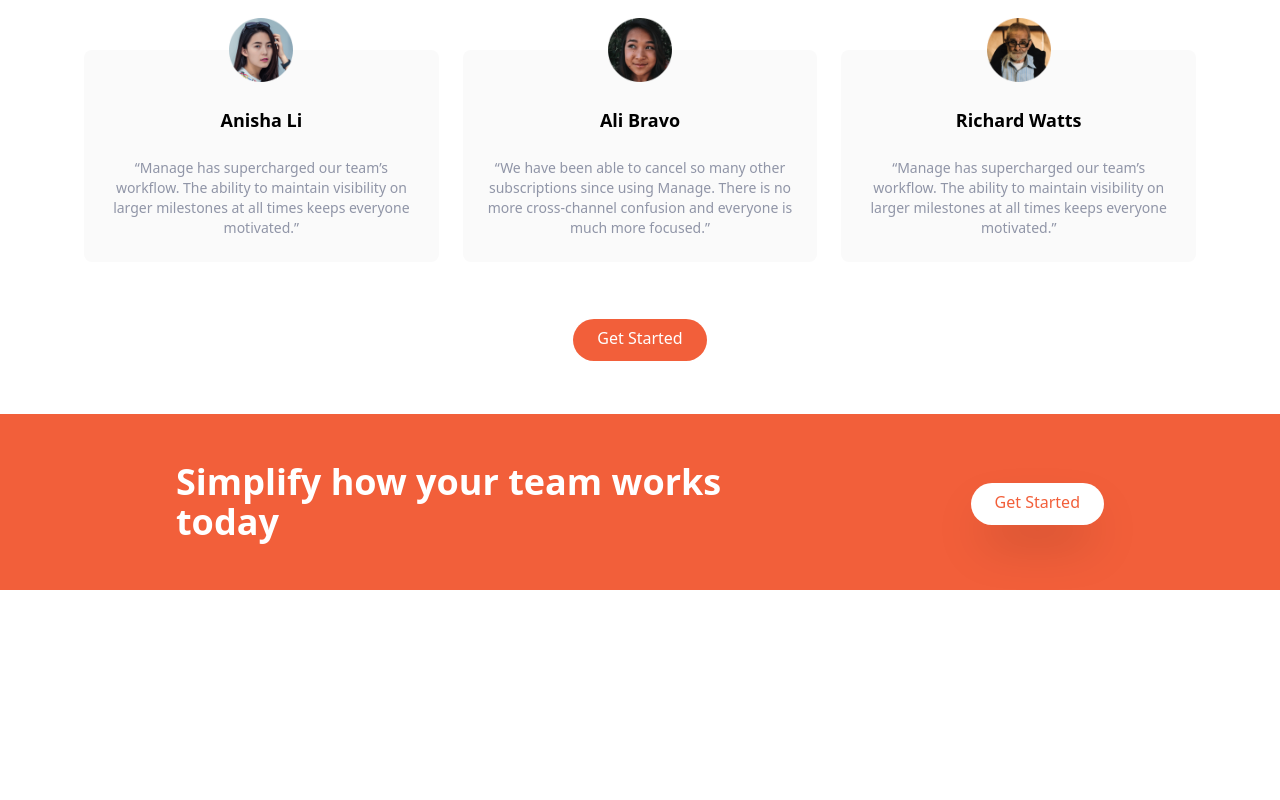
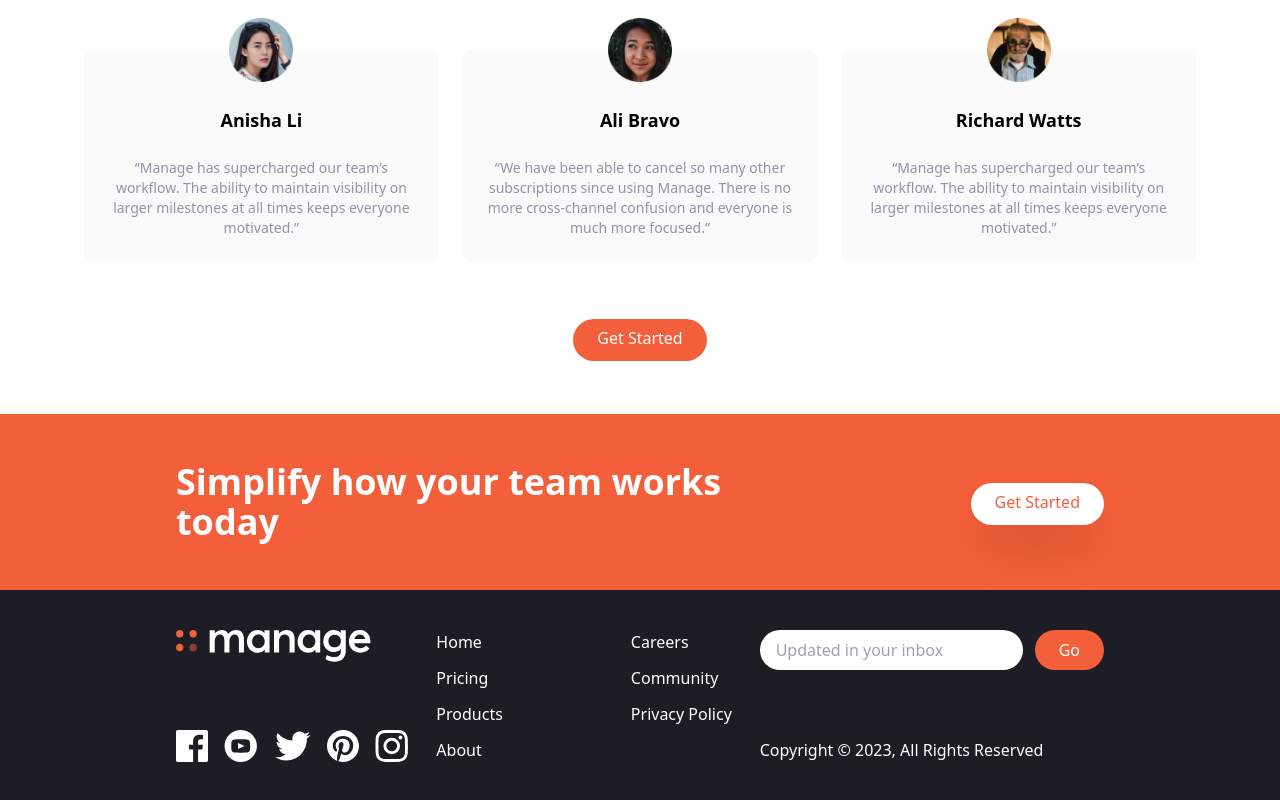
Before and after one commit to chopsqd/tailwind-practice, a React (Create React App) app: page / in a window 1280 px wide. Shown: the part 1306-2106 px from the top of the page. Before the commit the page ends 1896 px from the top, so only its background shows below. Built offline with nearby package versions, Linux system fonts and the light colour scheme; the HTML template or start-up script is replaced by a standard one.

Commit message:
Finished with the footer

```diff
--- a/src/App.js
+++ b/src/App.js
@@ -191,6 +191,68 @@ const App = () => {
                     </div>
                 </div>
             </section>
+
+            <footer className="bg-veryDarkBlue">
+                <div className="container flex flex-col-reverse justify-between px-6 py-10 mx-auto space-y-8 md:flex-row md:space-y-0">
+                    <div className="flex flex-col-reverse items-center justify-between space-y-12 md:flex-col md:space-y-0 md:items-start">
+                        <div className="mx-auto my-6 text-center text-white md:hidden">
+                            Copyright &copy; 2022, All Rights Reserved
+                        </div>
+                        <div>
+                            <img src="./img/logo-white.svg" alt="Logo" className={"h-8"}/>
+                        </div>
+                        <div className="flex justify-center space-x-4">
+                            <a href="#">
+                                <img src="./img/icon-facebook.svg" alt="facebook" className="h-8"/>
+                            </a>
+                            <a href="#">
+                                <img src="./img/icon-youtube.svg" alt="facebook" className="h-8"/>
+                            </a>
+                            <a href="#">
+                                <img src="./img/icon-twitter.svg" alt="facebook" className="h-8"/>
+                            </a>
+                            <a href="#">
+                                <img src="./img/icon-pinterest.svg" alt="facebook" className="h-8"/>
+                            </a>
+                            <a href="#">
+                                <img src="./img/icon-instagram.svg" alt="facebook" className="h-8"/>
+                            </a>
+                        </div>
+                    </div>
+
+                    <div className="flex justify-around space-x-32">
+                        <div className="flex flex-col space-y-3 text-white">
+                            <a href="#" className="hover:text-brightRed">Home</a>
+                            <a href="#" className="hover:text-brightRed">Pricing</a>
+                            <a href="#" className="hover:text-brightRed">Products</a>
+                            <a href="#" className="hover:text-brightRed">About</a>
+                        </div>
+
+                        <div className="flex flex-col space-y-3 text-white">
+                            <a href="#" className="hover:text-brightRed">Careers</a>
+                            <a href="#" className="hover:text-brightRed">Community</a>
+                            <a href="#" className="hover:text-brightRed">Privacy Policy</a>
+                        </div>
+                    </div>
+
+                    <div className="flex flex-col justify-between">
+                        <form>
+                            <div className="flex space-x-3">
+                                <input
+                                    type="text"
+                                    className="flex-1 px-4 rounded-full focus:outline-none"
+                                    placeholder="Updated in your inbox"
+                                />
+                                <button className="px-6 py-2 text-white rounded-full bg-brightRed hover:bg-brightRedLight focus:outline-none">Go</button>
+                            </div>
+                        </form>
+
+                        <div className="hidden text-white md:block">
+                            Copyright &copy; 2023, All Rights Reserved
+                        </div>
+                    </div>
+                </div>
+            </footer>
         </div>
     );
 };
```
